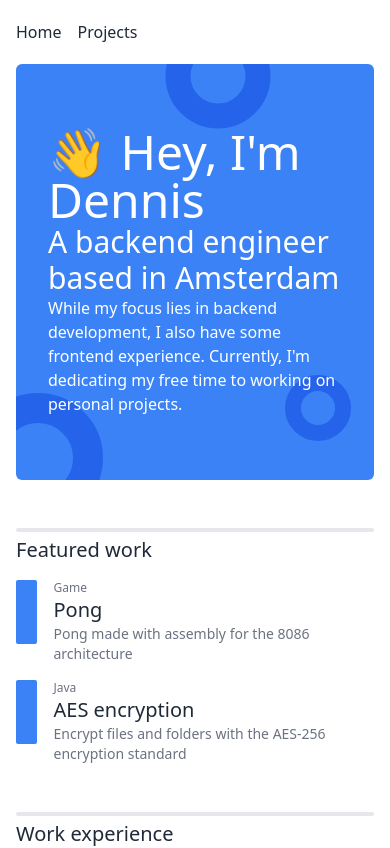
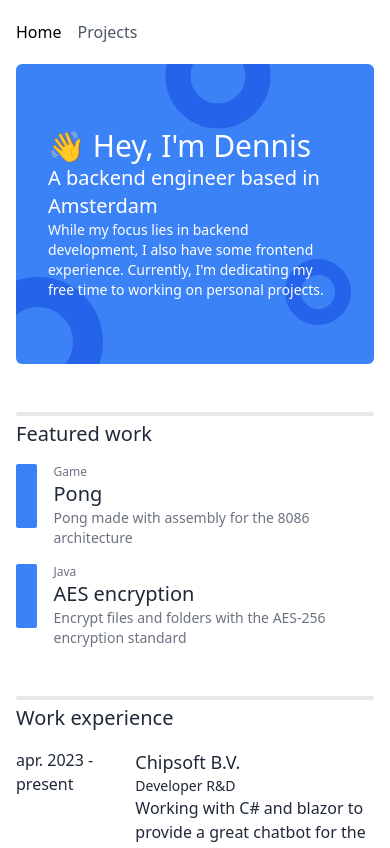
Before and after one commit to DennisCMoes/portfolio-v2, a Next.js app: page / in a window 390 px wide. Shown: the top 848 px of the page. Built offline with nearby package versions, Linux system fonts and the light colour scheme.

Commit message:
Added gradients and hover colors

```diff
--- a/src/app/page.tsx
+++ b/src/app/page.tsx
@@ -19,9 +19,11 @@ export default async function Home() {
     <LayoutContainer size="m" classname="flex flex-col gap-12 md:pt-8">
       <section className="group relative overflow-hidden rounded-md bg-blue-500 px-8 py-16 text-white">
         <div className="relative z-30">
-          <h1 className="text-5xl">👋 Hey, I&apos;m Dennis</h1>
-          <h2 className="text-3xl">A backend engineer based in Amsterdam</h2>
-          <p>
+          <h1 className="text-3xl md:text-5xl">👋 Hey, I&apos;m Dennis</h1>
+          <h2 className="text-xl md:text-3xl">
+            A backend engineer based in Amsterdam
+          </h2>
+          <p className="text-sm md:text-base">
             While my focus lies in backend development, I also have some
             frontend experience. Currently, I&apos;m dedicating my free time to
             working on personal projects.
--- a/src/components/cards/projectCard.tsx
+++ b/src/components/cards/projectCard.tsx
@@ -42,7 +42,7 @@ export default function ProjectCard({ project }: CardParams) {
         onMouseEnter={() => handleHover(true)}
         onMouseLeave={() => handleHover(false)}
         href={getSlug()}
-        className="hoverable-card group relative flex aspect-square flex-col rounded-lg bg-blue-400 text-white hover:bg-blue-500"
+        className="hoverable-card group relative flex aspect-square flex-col rounded-lg bg-gradient-to-br from-blue-400 to-blue-600 text-white"
       >
         <div className="relative flex h-full w-full flex-col justify-end">
           <div className="p-6">
--- a/src/components/layout/navbar.tsx
+++ b/src/components/layout/navbar.tsx
@@ -8,27 +8,16 @@ export default function Navbar() {
 
   const getClassOfLink = (regex: RegExp): string => {
     const currentRoute = regex.test(pathname)
-
-    return currentRoute ? 'font-medium' : ''
+    return currentRoute
+      ? 'text-black font-medium hover:text-gray-700'
+      : 'text-gray-600 hover:text-gray-800'
   }
-
-  // .navbar {
-  //   display: flex;
-  //   align-items: center;
-  //   padding: var(--navbar-padding, 0.5rem/* 8px */);
-  //   min-height: 4rem/* 64px */;
-  //   width: 100%;
-  // }
-  // :where(.navbar > *:not(script, style)) {
-  //   display: inline-flex;
-  //   align-items: center;
-  // }
 
   return (
     <nav className="flex min-h-16 w-full items-center bg-base-100">
       <div className="w-full max-w-2xl md:mx-auto">
         <div className="flex flex-row gap-4">
-          <Link className={getClassOfLink(/^\/>$/gm)} href={'/'}>
+          <Link className={getClassOfLink(/^\/$/gm)} href={'/'}>
             Home
           </Link>
           <Link className={getClassOfLink(/projects/gm)} href={'/projects'}>
--- a/src/components/sectionTitle.tsx
+++ b/src/components/sectionTitle.tsx
@@ -1,5 +1,4 @@
 export default function SectionTitle({ label }: { label: string }) {
-  // return <p className="mb-2 text-xl font-medium">{label}</p>
   return (
     <div>
       <hr className="h-1 rounded-sm border-0 bg-gray-200" />
```
